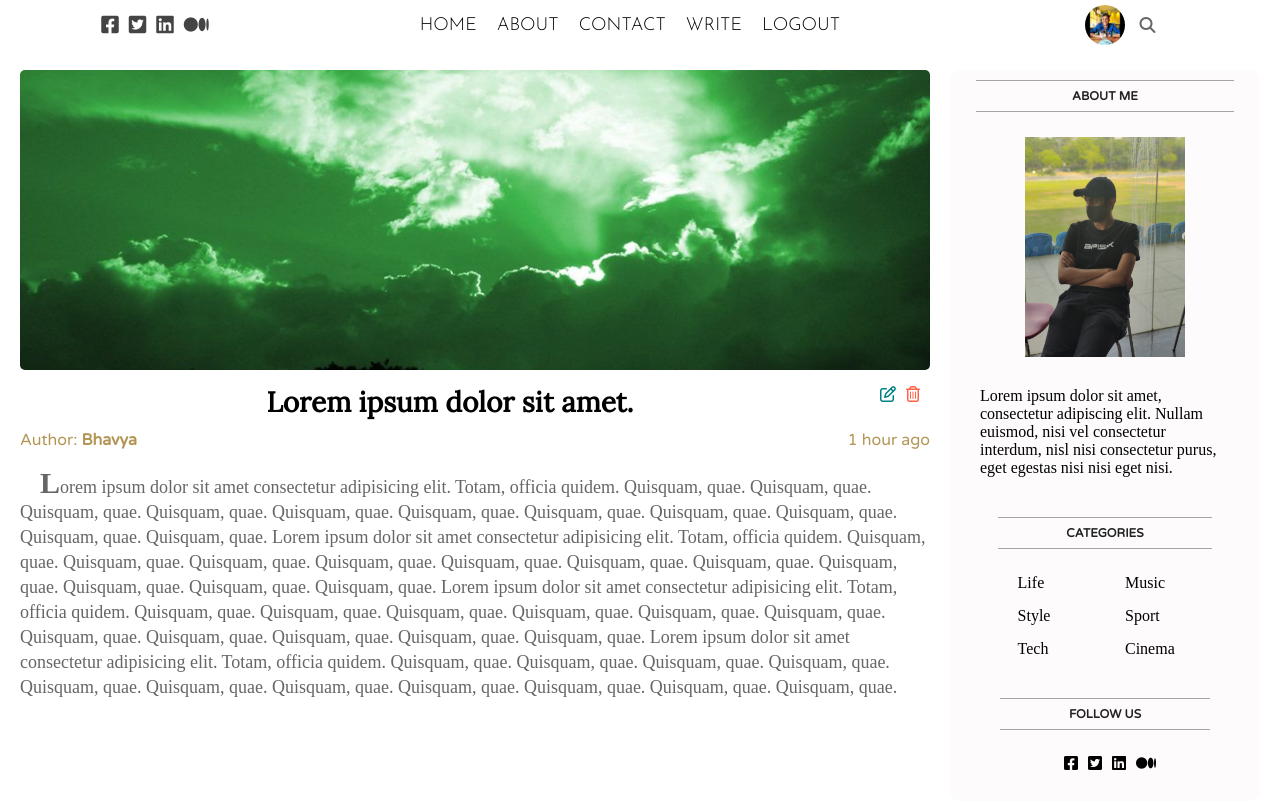
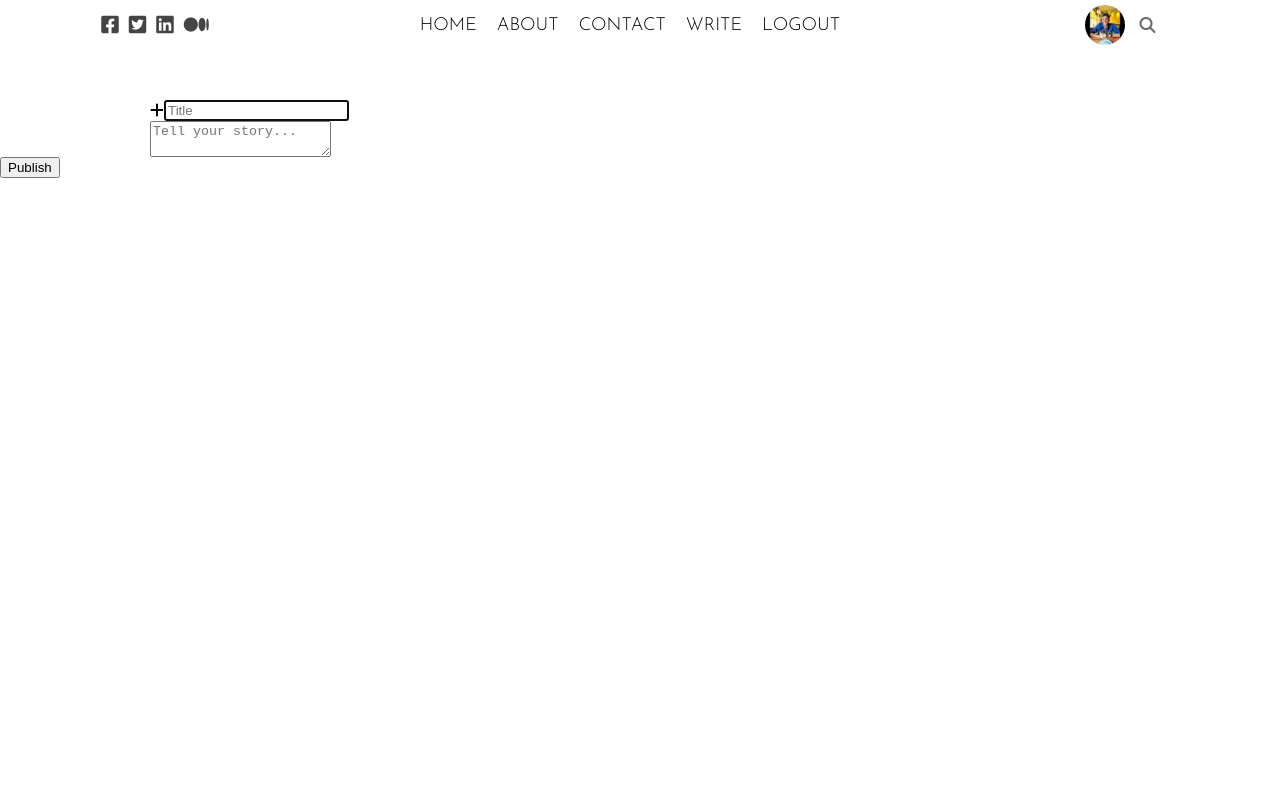
Before and after one commit to BhavyaT-135/Blog-Website---MERN-App, a React (Create React App) app: page / in a window 1280 px wide. Shown: the top 808 px of the page. Built offline with nearby package versions, Linux system fonts and the light colour scheme.

Commit message:
✨ Created Write component

```diff
--- a/src/App.js
+++ b/src/App.js
@@ -1,12 +1,13 @@
 import Home from "./pages/home/Home";
 import TopBar from "./components/topbar/TopBar";
 import Single from "./pages/single/Single";
+import Write from "./pages/write/Write";
 
 function App() {
   return (
     <>
       <TopBar />
-      <Single />
+      <Write />
     </>
   );
 }
--- /dev/null
+++ b/src/pages/write/Write.jsx
@@ -0,0 +1,21 @@
+import './write.css'
+
+export default function Write() {
+  return (
+      <div className='write'>
+          <form className='writeForm'>
+              <div className='writeFormGroup'>
+                  <label htmlFor='fileInput'>
+                      <i className='writeIcon fas fa-plus'></i>
+                    </label>
+                  <input type='file' id='fileInput'style={{display: "none"}} />
+                  <input type='text' placeholder='Title' className='writeInput' autoFocus={true} />
+              </div>
+              <div className='writeFormGroup'>
+                  <textarea placeholder='Tell your story...' type='text' className='writeInput writeText'></textarea>
+              </div>
+              <button className='writeSubmit'>Publish</button>
+          </form>
+      </div>
+  )
+}
--- /dev/null
+++ b/src/pages/write/write.css
@@ -0,0 +1,13 @@
+.write{
+    padding-top: 50px;
+}
+
+.writeForm{
+
+}
+
+.writeFormGroup{
+    margin-left: 150px;
+    display: flex;
+    align-items: center;
+}
```
